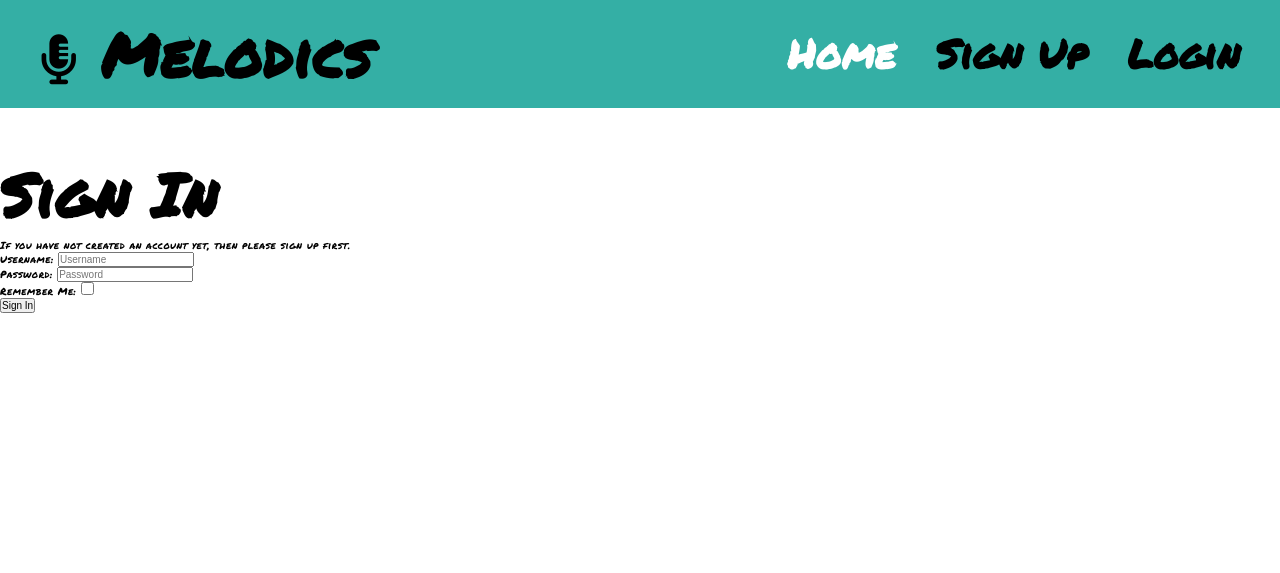
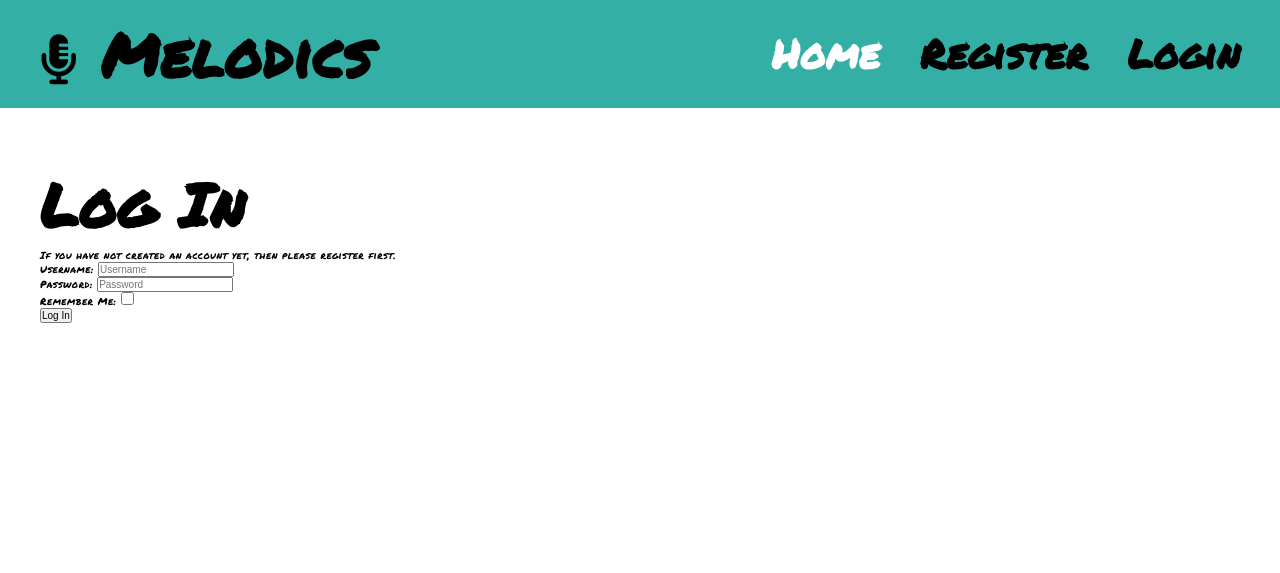
Before and after one commit to AlexaH88/melodics, a Django app: page /accounts/login/ in a window 1280 px wide. Shown: the top 573 px of the page. Run offline with Django 4.2, Linux system fonts and the light colour scheme; some libraries are stand-ins or nearby versions.

Commit message:
Improve formatting on register, login and logout templates, including css and wording

```diff
--- a/templates/account/login.html
+++ b/templates/account/login.html
@@ -3,14 +3,16 @@
 {% load i18n %}
 {% load account socialaccount %}
 
-{% block head_title %}{% trans "Sign In" %}{% endblock %}
+{% block head_title %}{% trans "Login" %}{% endblock %}
 
 {% block content %}
 
-<h1>{% trans "Sign In" %}</h1>
+<section>
+
+  <h1>{% trans "Log In" %}</h1>
 
   <p>{% blocktrans %}If you have not created an account yet, then please
-<a href="{{ signup_url }}">sign up</a> first.{% endblocktrans %}</p>
+  <a href="{{ signup_url }}">register</a> first.{% endblocktrans %}</p>
 
   <form class="login" method="POST" action="{% url 'account_login' %}">
     {% csrf_token %}
@@ -19,7 +21,9 @@
     <input type="hidden" name="{{ redirect_field_name }}" value="{{ redirect_field_value }}" />
     {% endif %}
 
-  <button class="primaryAction" type="submit">{% trans "Sign In" %}</button>
+    <button class="primaryAction" type="submit">{% trans "Log In" %}</button>
   </form>
 
+</section>
+
 {% endblock %}
--- a/templates/base.html
+++ b/templates/base.html
@@ -54,8 +54,8 @@
                 {% else %}
 
                 <li class="nav-list">
-                    <a href="{% url 'account_signup' %}" aria-label="Sign up for an account">
-                        <h2>Sign Up</h2>
+                    <a href="{% url 'account_signup' %}" aria-label="Register an account">
+                        <h2>Register</h2>
                     </a>
                 </li>
                 <li class="nav-list">
```
Also changed, not shown: templates/account/logout.html (+8 -4 lines), templates/account/signup.html (+9 -4 lines). Lines whose indentation alone changed are shown as unchanged.
